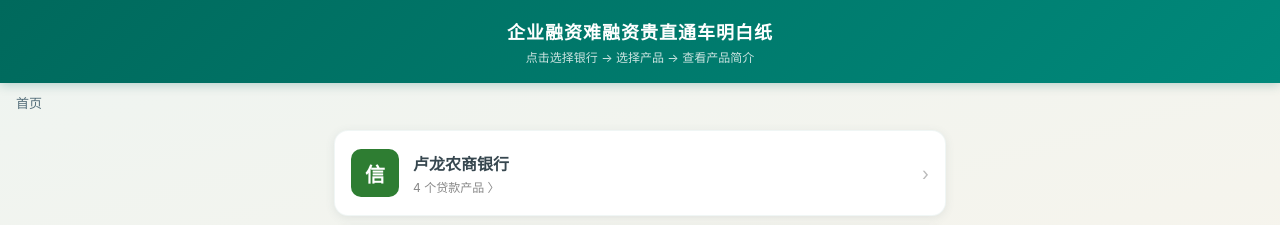
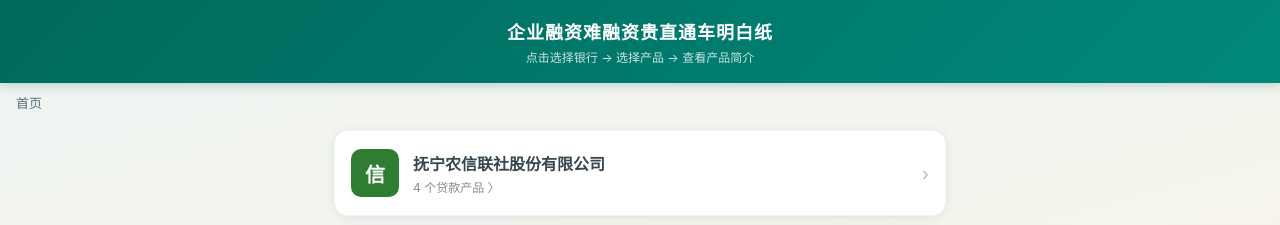
Before and after one commit to haoxinqingtt/tthaoxinqing, a plain HTML site: page index.html in a window 1280 px wide. Shown: the top 225 px of the page. Drawn offline with Linux system fonts and the light colour scheme.

```diff
--- a/index.html
+++ b/index.html
@@ -135,7 +135,7 @@
   "banks": [
     {
       "id": "b1789261054594",
-      "name": "卢龙农商银行",
+      "name": "抚宁农信联社股份有限公司",
       "short": "信",
       "color": "#2e7d32",
       "products": [
```
